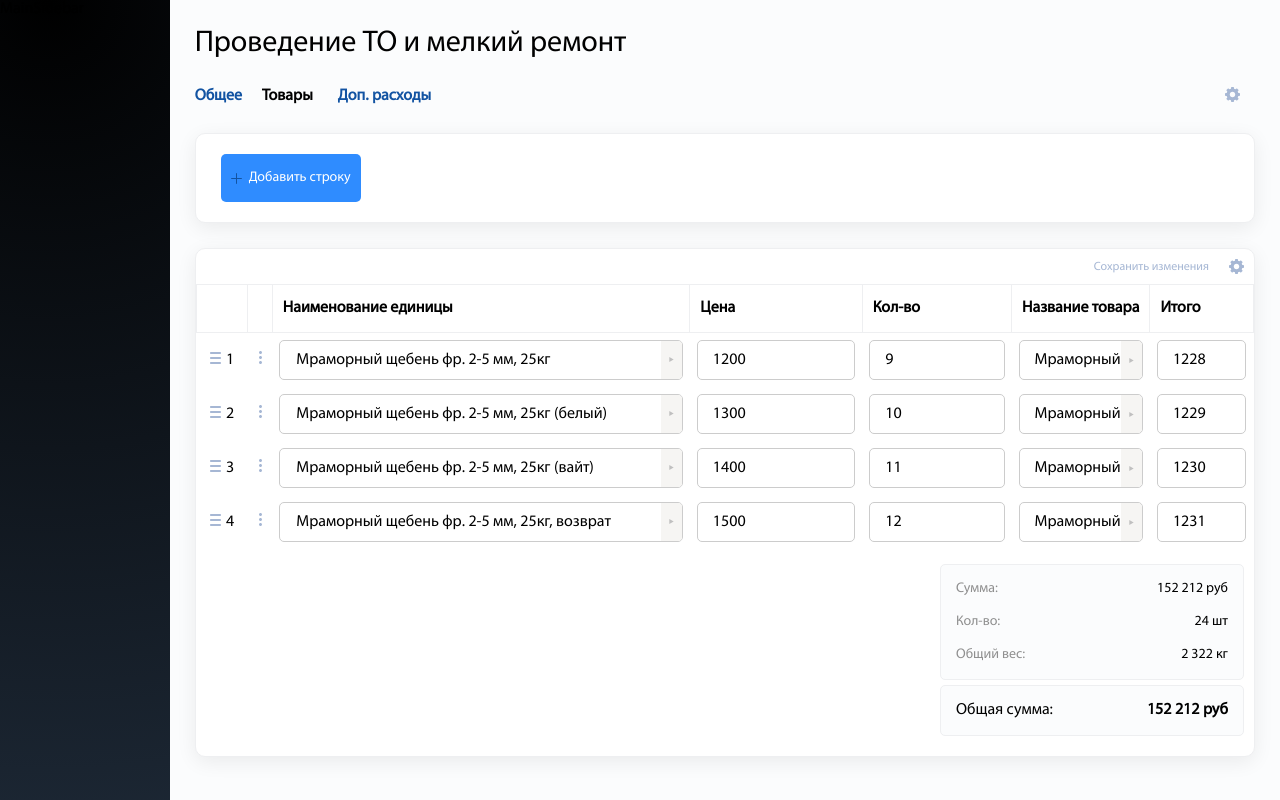
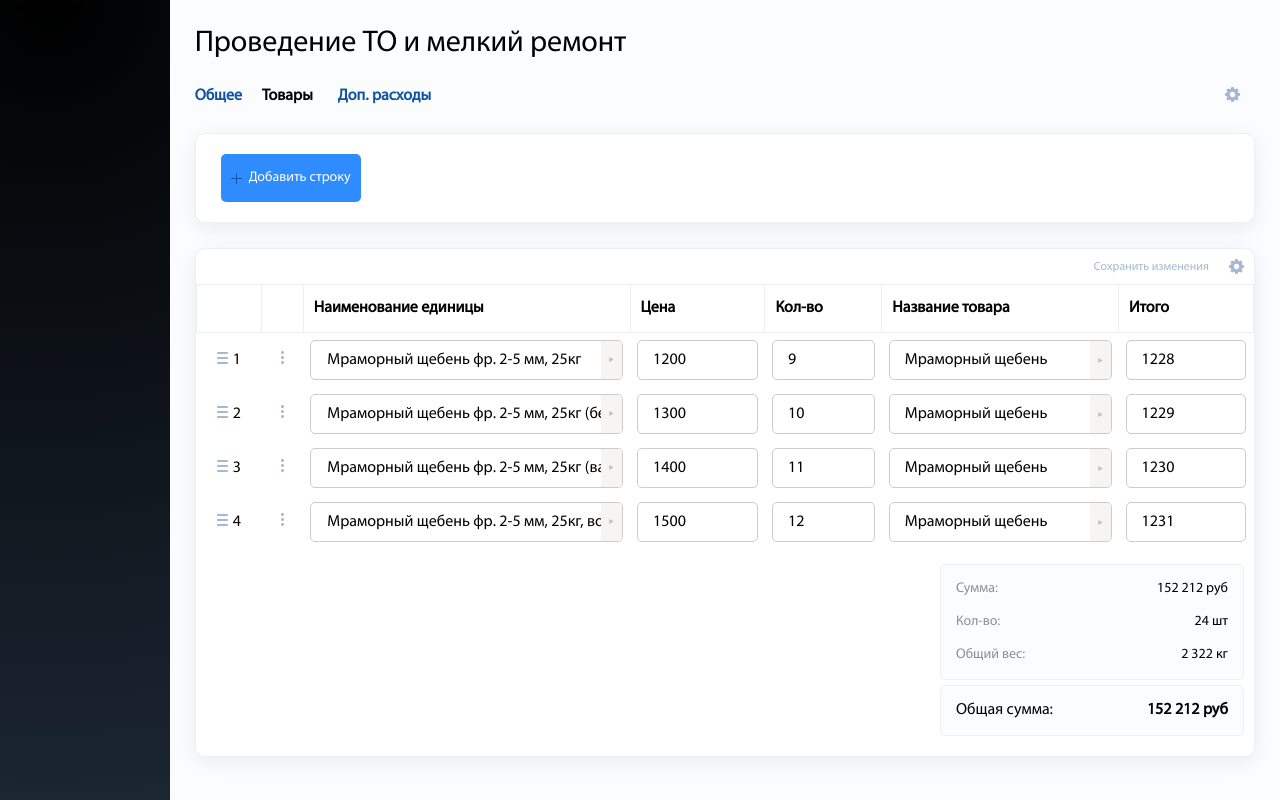
Before and after one commit to eugened503/opt6-test, a Vue app: page / in a window 1280 px wide. Built offline with nearby package versions, Linux system fonts and the light colour scheme.

Commit message:
fix: minor style edits

```diff
--- a/src/components/TheTable.vue
+++ b/src/components/TheTable.vue
@@ -602,13 +602,13 @@ watch(
       transform: rotate(-90deg);
     }
 
-    .id {
-      width: calc(71 / 1449 * 100%);
-    }
+    // .id {
+    //   width: calc(71 / 1449 * 100%);
+    // }
 
-    .action {
-      width: calc(20 / 1449 * 100%);
-    }
+    // .action {
+    //   width: calc(20 / 1449 * 100%);
+    // }
 
     // .nameUnit {
     //   width: calc(623 / 1449 * 100%);
@@ -622,13 +622,13 @@ watch(
     //   width: calc(216 / 1449 * 100%); //!
     // }
 
-    .productName {
-      width: calc(167 / 1449 * 100%);
-    }
+    // .productName {
+    //   width: calc(167 / 1449 * 100%);
+    // }
 
-    .total {
-      width: calc(142 / 1449 * 100%);
-    }
+    // .total {
+    //   width: calc(142 / 1449 * 100%);
+    // }
 
     &__buttons {
       display: flex;
```
